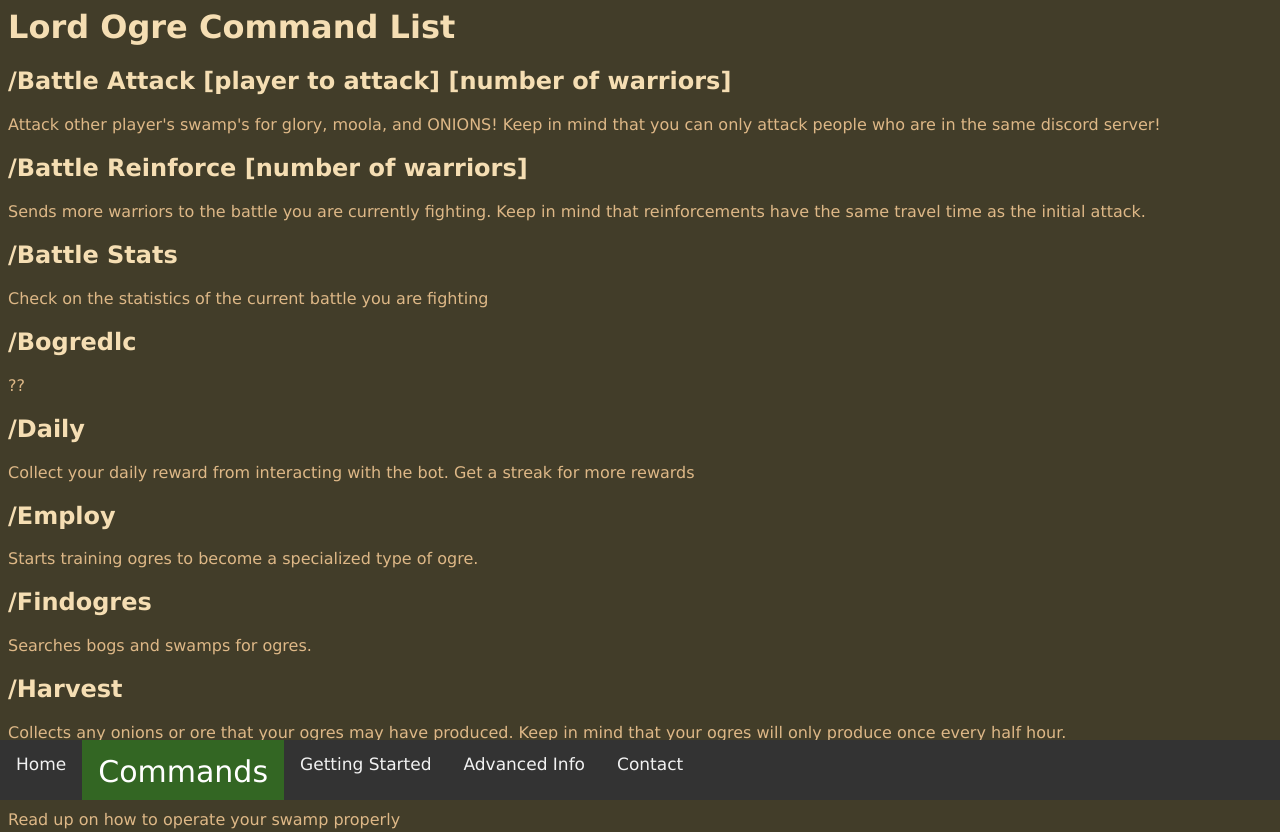
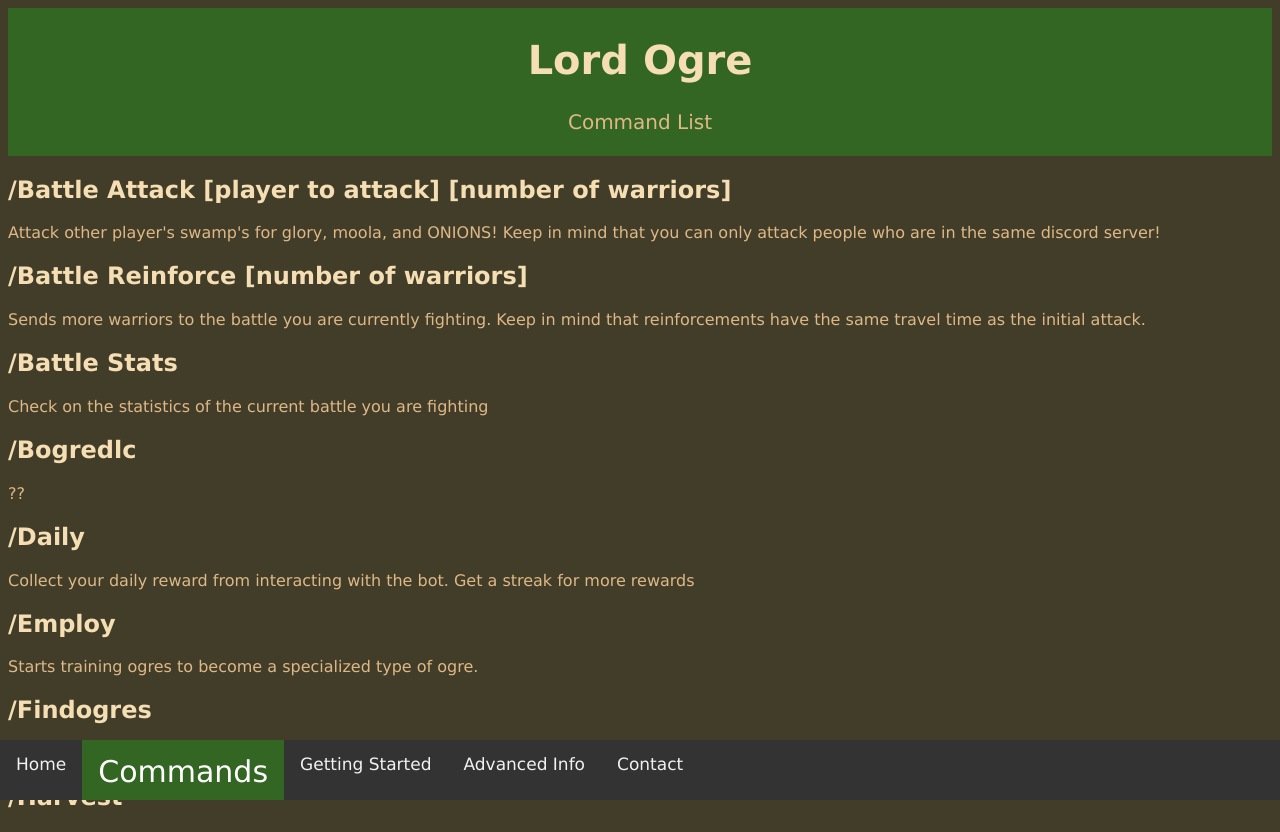
Before and after one commit to Lord-Ogre/lord-ogre.github.io, a plain HTML site: page commands.html in a window 1280 px wide. Shown: the top 832 px of the page. Drawn offline with Linux system fonts and the light colour scheme.

Commit message:
commands header

```diff
--- a/commands.html
+++ b/commands.html
@@ -14,7 +14,10 @@
 
 
   <body>
-    <h1>Lord Ogre Command List</h1>
+    <div class="header">
+      <h1>Lord Ogre</h1>
+      <p>Command List</p>
+    </div>
 
     <h2 id="Battle Attack">/Battle Attack [player to attack] [number of warriors]</h2>
     <p>Attack other player's swamp's for glory, moola, and ONIONS! Keep in mind that you can only attack people who are in the same discord server!</p>
```
